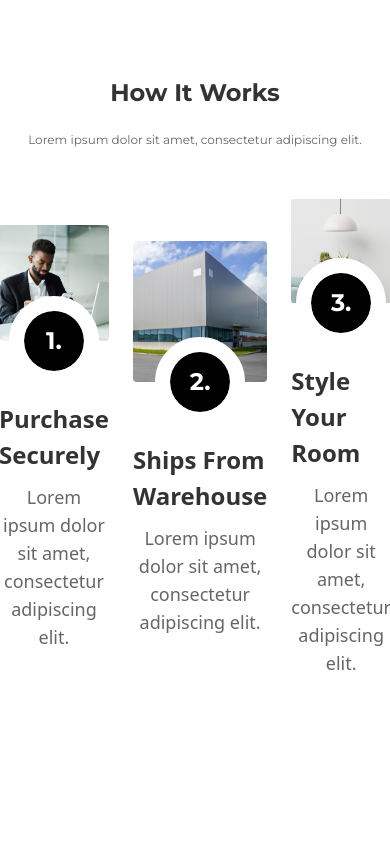
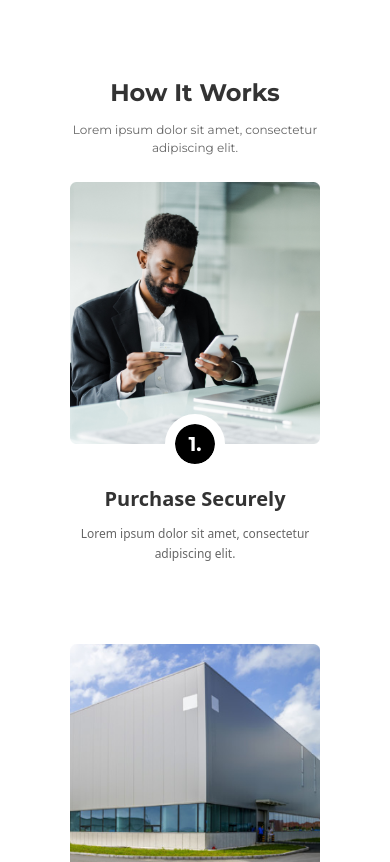
Before and after one commit to AlfazUlIslam/furniture, a React (Vite) app: page / in a window 390 px wide. Shown: the part 4140-5002 px from the top of the page. Before the commit the page ends 4877 px from the top, so only its background shows below. Built offline with nearby package versions, Linux system fonts and the light colour scheme; the HTML template or start-up script is replaced by a standard one.

Commit message:
Services mobile styles added

```diff
--- a/src/components/ServicesCard/ServicesCard.jsx
+++ b/src/components/ServicesCard/ServicesCard.jsx
@@ -5,25 +5,30 @@ const ServicesCard = (props) => {
         // Services card
         <div className="flex flex-col items-center">
             {/* Services card image */}
+            {/* w-auto */}
             <img
+                className="w-[250px]"
                 src={image}
                 alt={altText}
             />
             {/* Services card number */}
-            <div className="w-[60px] h-[60px] rounded-full bg-black
-            outline outline-[15px] outline-white translate-y-[-50%]
+            {/* w-[60px] h-[60px] outline-[15px] text-[24px] */}
+            <div className="w-[40px] h-[40px] rounded-full bg-black
+            outline outline-[10px] outline-white translate-y-[-50%]
             text-white text-center content-center font-montserrat
-            font-bold text-[24px]">
+            font-bold text-[20px]">
                 {number}.
             </div>
             {/* Services card title */}
+            {/* text-[24px] */}
             <h5 className="font-monsterrat font-bold
-            text-[24px] text-lightBlack">
+            text-[20px] text-lightBlack">
                 {title}
             </h5>
             {/* Services card description */}
-            <p className="mt-[10px] font-monsterrat font-normal
-            text-[18px] text-darkGray leading-[28px]
+            {/* w-auto text-[18px] leading-[28px] */}
+            <p className="w-[250px] mt-[10px] font-monsterrat
+            font-normal text-[12px] text-darkGray leading-[20px]
             text-center">
                 {description}
             </p>
--- a/src/sections/Services/Services.jsx
+++ b/src/sections/Services/Services.jsx
@@ -10,13 +10,15 @@ const Services = () => {
             <Heading
                 content={"How It Works"}
             />
+            {/* w-auto mt-[20px] mb-[50px] */}
             <SectionDescription
-                styles={`mt-[20px] mb-[50px]`}
+                styles={`w-[280px] mt-[10px] mb-[25px] text-center`}
                 content={"Lorem ipsum dolor sit amet, consectetur adipiscing elit."}
             />
             {/* Services cards */}
-            <div className="flex justify-center items-center
-            gap-6">
+            {/* flex-row gap-6 */}
+            <div className="flex flex-col justify-center items-center
+            gap-20">
                 <ServicesCard
                     image={howItWorksImage1}
                     altText={"Purchase securely"}
```
